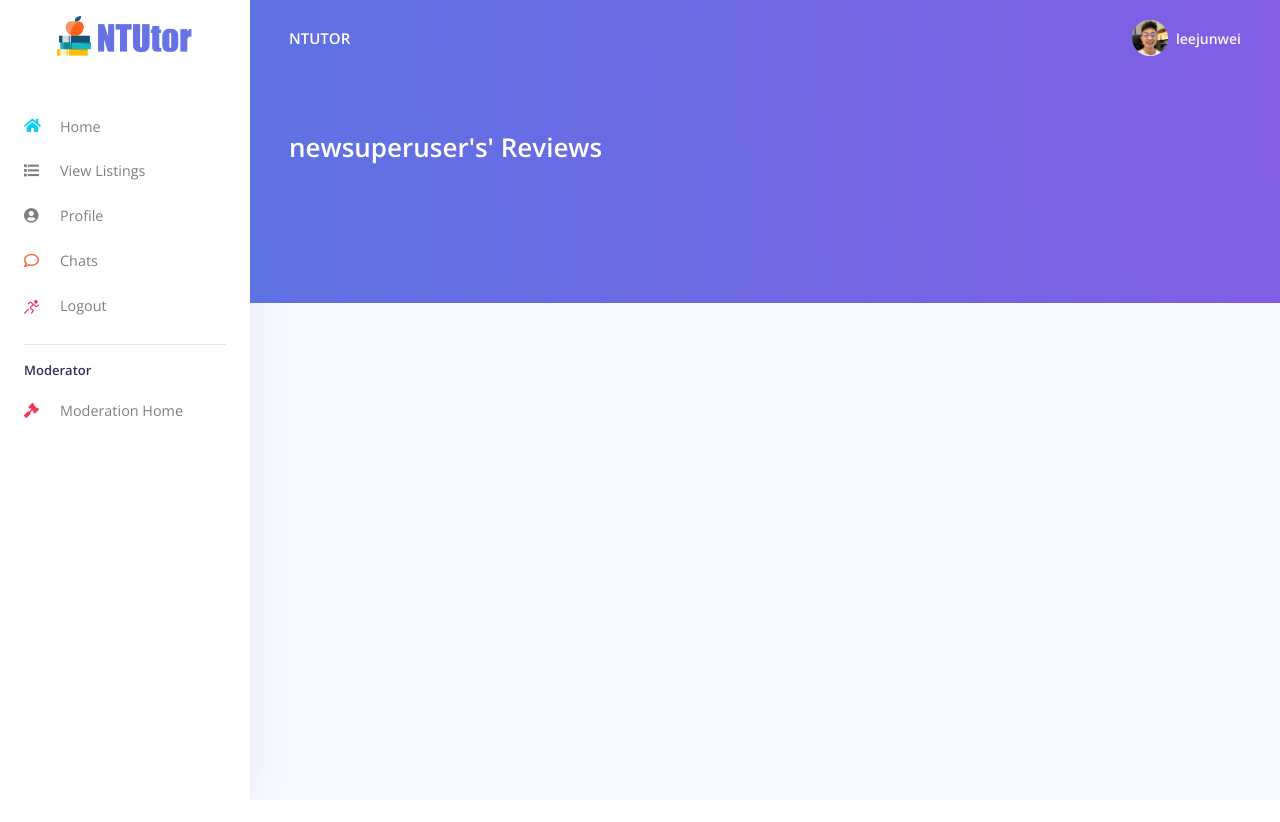
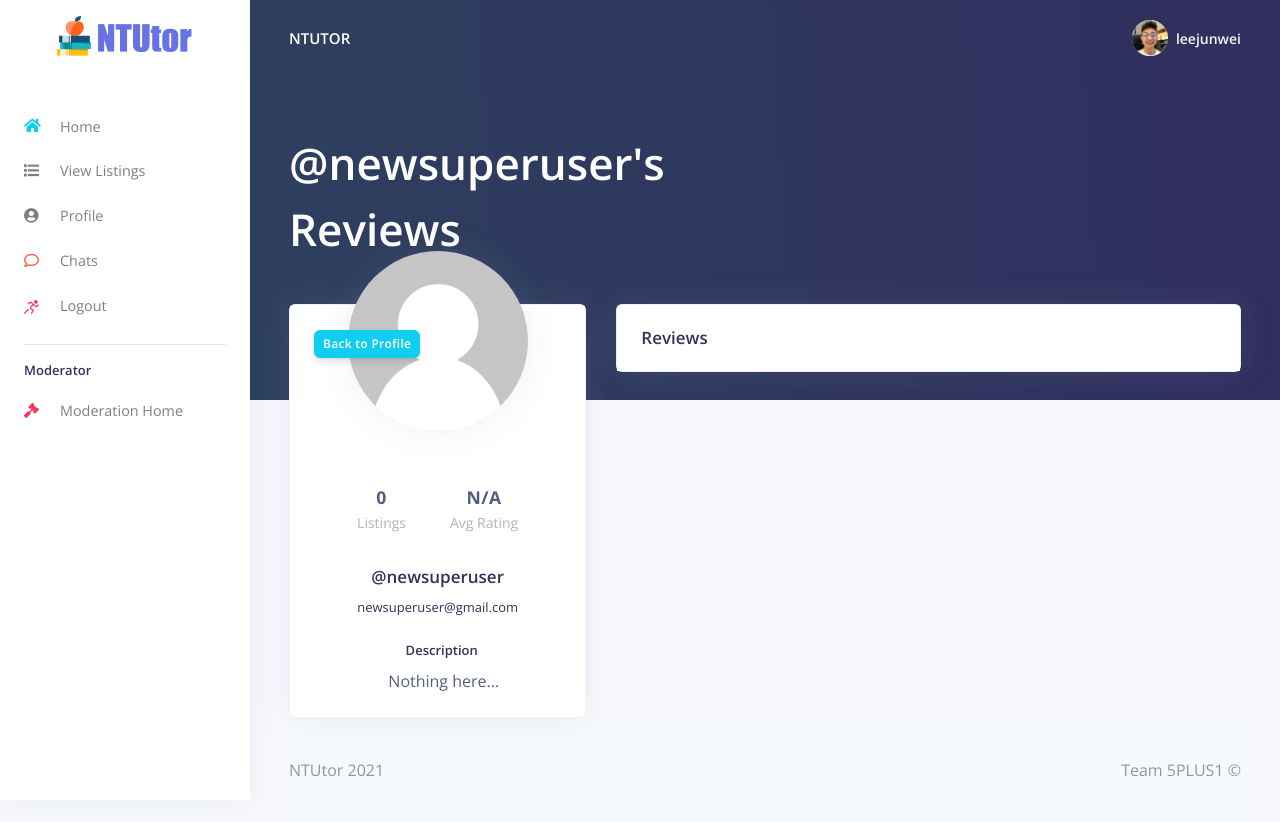
Before and after one commit to leejunweisg/NTUtor, a Django app: page /reviews/2/ in a window 1280 px wide. Before the commit the page ends 795 px from the top, so only its background shows below. Run offline with Django 3.2, Linux system fonts and the light colour scheme; a user stored in the database is signed in; data comes from the database, SQL or seed files in the repository; some libraries are stand-ins or nearby versions.

Commit message:
Updated Reviews page (front-end and backend)

```diff
--- a/mainapp/templates/reviews/listing-reviews-username.html
+++ b/mainapp/templates/reviews/listing-reviews-username.html
@@ -1,37 +1,125 @@
 {% extends 'layouts/base.html' %}
 
-{% block title %} {{tutorName}} {% endblock title %}
+{% block title %} {{tutorName}}'s Reviews{% endblock title %}
 
 <!-- Specific CSS goes HERE -->
 {% block stylesheets %}{% endblock stylesheets %}
 
 {% block content %}
+
     <!-- Header -->
-    <div class="header bg-gradient-primary pb-8 pt-5 pt-md-8">
-        <div class="container-fluid">
+    <div class="header pb-8 pt-5 pt-lg-8 d-flex align-items-center"
+         style="min-height: 400px; background-size: cover; background-position: center top;">
+      <!-- Mask -->
+      <span class="mask bg-gradient-default opacity-8"></span>
+      <!-- Header container -->
+      <div class="container-fluid d-flex align-items-center">
+        <div class="row">
+          <div class="col-lg-7 col-md-10">
+            <h1 class="display-2 text-white">@{{ tutorName }}'s Reviews</h1>
+
+          </div>
+        </div>
+      </div>
+    </div>
+
+
+    <div class="container-fluid mt--7">
+      <div class="row">
+        <!-- User Summary (Profile Picture, description, reviews) -->
+        <div class="col-xl-4 order-xl-1 mb-5 mb-xl-0">
+          <div class="card card-profile shadow">
+            <div class="row justify-content-center">
+              <div class="col-lg-3 order-lg-2">
+                <div class="card-profile-image">
+                    <img src="{{ profile_details.image.url }}" class="rounded-circle">
+                </div>
+              </div>
+            </div>
+            <div class="card-header text-center border-0 pt-8 pt-md-4 pb-0 pb-md-4">
+              <div class="d-flex justify-content-between">
+
+                <a href="{% url 'profile' profile_details.username %}" class="btn btn-sm btn-info float-left">Back to Profile</a>
+                {% if request.user.username == profile_details.username %}
+                <a href="{% url 'edit-profile' %}" class="btn btn-sm btn-default float-right">Edit Profile</a>
+                {% endif %}
+              </div>
+            </div>
+            <div class="card-body pt-0 pt-md-4">
+              <div class="row">
+                <div class="col">
+                  <div class="card-profile-stats d-flex justify-content-center mt-md-5">
+                    <div>
+                      <span class="heading">{{ profile_details.num_listings }}</span>
+                      <span class="description">Listings</span>
+                    </div>
+                    <div>
+                      <span class="heading">{{ profile_details.avg_rating }}</span>
+                      <span class="description">Avg Rating</span>
+                    </div>
+
+                  </div>
+                </div>
+              </div>
+              <div class="text-center">
+                <h3>
+                  {% if not profile_details.name == None %}
+                    {{ profile_details.name }}
+                  {% else %}
+                    @{{ profile_details.username }}
+                  {% endif %}
+
+                  {% if profile_details.verified %}
+                    <i class="fa fa-check-circle text-info" aria-hidden="true" data-toggle="tooltip" data-placement="top" title="Verified Tutor"></i>
+                  {% endif %}
+                </h3>
+                <div class="h5 font-weight-300">
+                  {{ profile_details.email }}
+                </div>
+                <div class="h5 mt-4">
+                  <i class="ni business_briefcase-24 mr-2"></i>Description
+                </div>
+                <div>
+                  <i class="ni education_hat mr-2"></i>
+                  {% if not profile_details.desc == None %}
+                    {{ profile_details.desc }}
+                  {% else %}
+                    Nothing here...
+                  {% endif %}
+                </div>
+              </div>
+            </div>
+          </div>
+        </div>
+
+        <!-- Listings -->
+        <div class="col-xl-8 order-xl-2">
 
           <!-- Print django flash messages -->
           {% include "includes/messages.html" %}
-          <h1 class="text-white">{{tutorName}}'s' Reviews</h1>
-          <div class="mb-2">
 
+          <!-- Reviews -->
+          <div class="card bg-secondary shadow">
+            <div class="card-header bg-white border-0">
+              <div class="row align-items-center">
+                <div class="col-8">
+                  <h3 class="mb-0">Reviews</h3>
+                </div>
+              </div>
+            </div>
 
-          </div>
-          <div class="header-body">
-
+            <!-- Fill data here -->
             {% for review in reviews %}
             {% if tutorid == review.reviewee.id %}
-
-
-                 <!-- review card -->
+            <!-- review card -->
             <div class="row mb-1">
                 <div class="col-xl-12 col-lg-12">
                   <div class="card card-stats mb-4 mb-xl-0">
                     <div class="card-body">
                       <div class="row">
                         <div class="col">
-                          <span class="h2 font-weight-bold mb-0">{{review.tuitionSession.listing.title}}</span>
-                          <h5 class="card-title text-uppercase text-muted mb-0">{{review.description}}</h5>
+                          <h5 class="card-title text-uppercase text-muted mb-0">Listing: {{review.tuitionSession.listing.title}}</h5>
+                          <span class="h3 font-weight-bold mb-0">{{review.description}}</span>
 
                         </div>
                         <div class="col-auto">
@@ -52,7 +140,7 @@
                       </p>
 
                       <p class="mt-3 mb-0 text-muted text-sm">
-                          <span class="text-nowrap">By: {{review.reviewer}}</span>
+                          <span class="text-nowrap">By: {{review.reviewer.name}}</span>
 
                       </p>
                     </div>
@@ -62,12 +150,12 @@
               {% endif %}
             {% endfor %}
 
+          </div>
+        </div>
 
-
-        </div>
       </div>
-
-
+    {% include "includes/footer.html" %}
+    </div>
 
 {% endblock content %}
 
--- a/reviews/views.py
+++ b/reviews/views.py
@@ -2,14 +2,14 @@ from django.shortcuts import render
 from django.http import HttpResponse
 from django.contrib import messages
 from django.contrib.auth.decorators import login_required, user_passes_test
-from listings.utility import fetch_modules, populate_modules
+from django.db.models import Avg
 
 from django.contrib.auth.mixins import LoginRequiredMixin,UserPassesTestMixin
 from django.views.generic import (ListView, CreateView,UpdateView,DeleteView)
 from .models import Review, TuitionSession
 
 from users.models import Profile
-
+from listings.models import Listing
 
 
 
@@ -38,7 +38,6 @@ class ReviewListViewByUsername(LoginRequiredMixin,ListView):
     template_name = 'reviews/listing-reviews-username.html'
     context_object_name = 'reviews'
 
-
     def get_context_data(self,**kwargs):
         context = super(ReviewListViewByUsername, self).get_context_data(**kwargs)
         context['studentProfile'] = Profile.objects.get(user_id=self.request.user)
@@ -51,6 +50,21 @@ class ReviewListViewByUsername(LoginRequiredMixin,ListView):
         tutor = Profile.objects.get(id=selectedUserid)
 
         context['tutorName'] = tutor.user.username
+
+        profile_details = {}
+        profile_details['id'] = tutor.id
+        profile_details['name'] = tutor.name
+        profile_details['username'] = tutor.user.username
+        profile_details['email'] = tutor.user.email
+        profile_details['num_listings'] = Listing.objects.filter(user=tutor).count()
+        profile_details['verified'] = tutor.verified
+        profile_details['desc'] = tutor.description
+        profile_details['image'] = tutor.image
+        avg_rating = Review.objects.filter(reviewee=tutor).aggregate(Avg('rating'))['rating__avg']
+        profile_details['avg_rating'] = avg_rating if avg_rating is not None else 'N/A'
+
+        context['profile_details'] = profile_details
+
         return context
 
 
```
